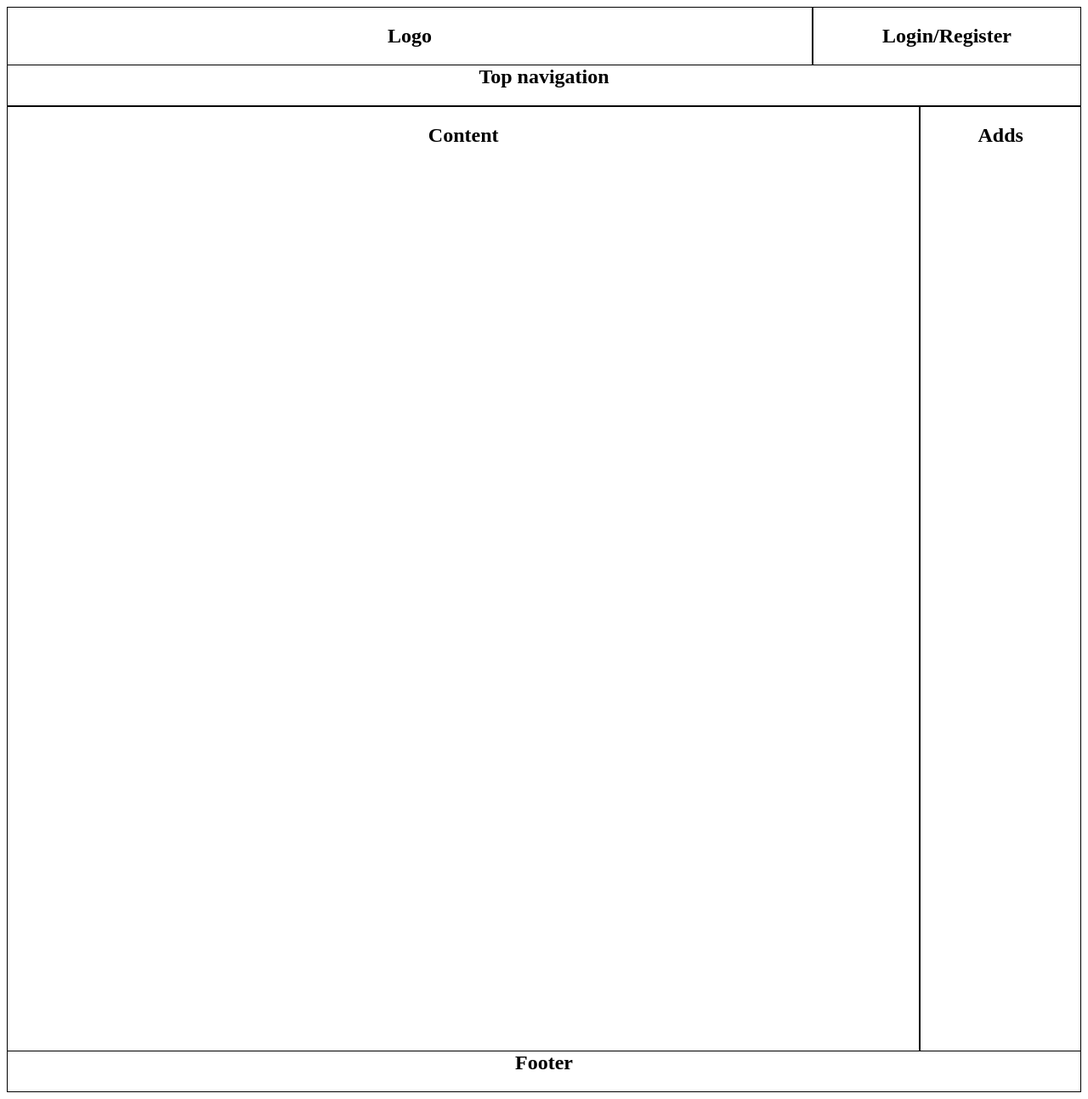
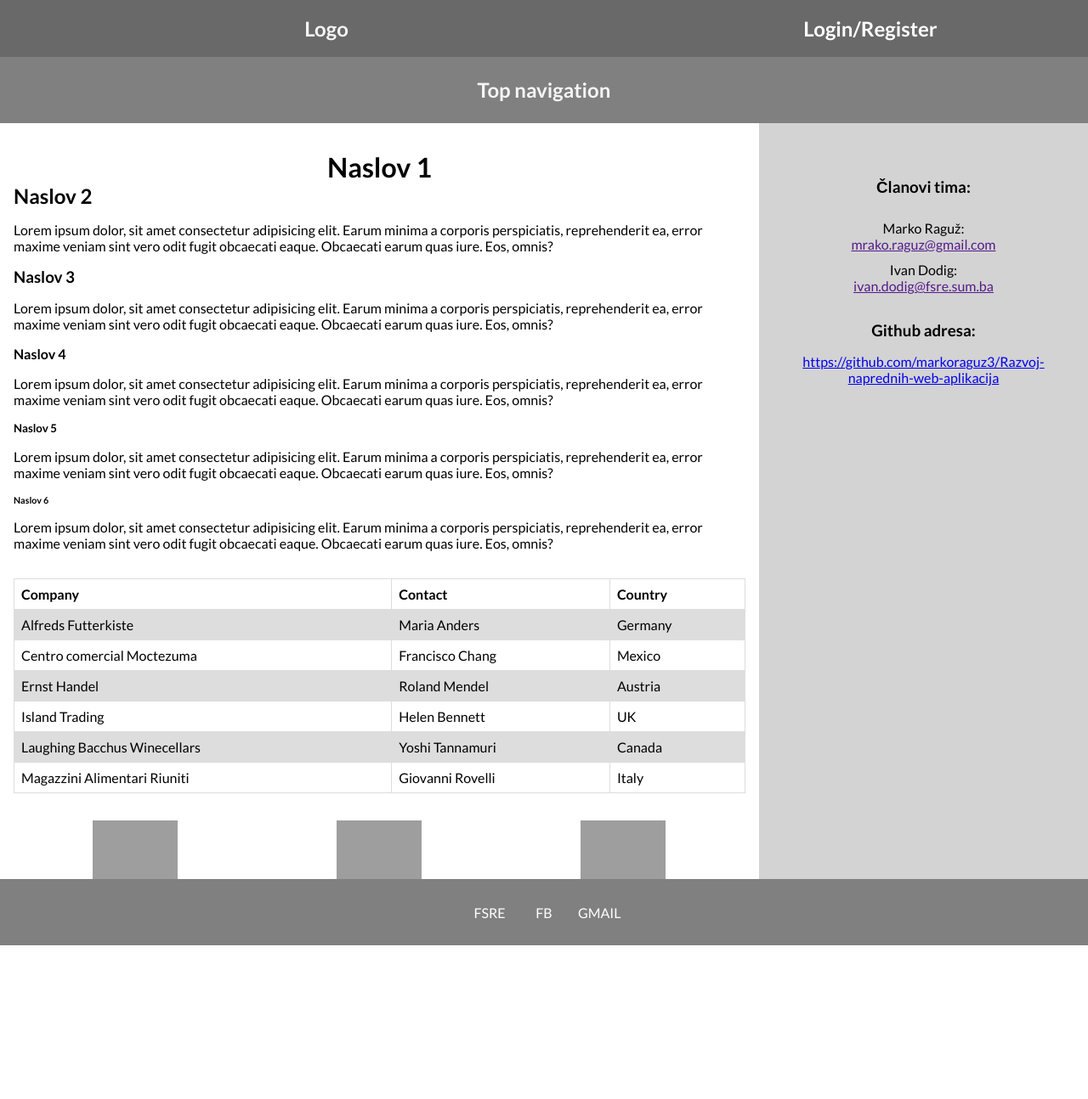
Before and after one commit to markoraguz3/Razvoj-naprednih-web-aplikacija, a PHP site: page / in a window 1280 px wide. Shown: the whole page at 85% size. After the commit the page ends 1113 px from the top, so only its background shows below. Run offline with PHP 8.4, Linux system fonts and the light colour scheme; grey boxes are pictures that could not be loaded.

Commit message:
updated styles

```diff
--- a/index.html
+++ b/index.html
@@ -1,29 +1,132 @@
 <!DOCTYPE html>
-<html>
+<html lang="en">
    <head>
-        <meta charset="UTF-8">
-        <link rel="stylesheet" href="style.css">
-        <meta name="viewport" content="width=device-width, initial-scale=1.0">
+      <meta charset="UTF-8" />
+      <meta http-equiv="X-UA-Compatible" content="IE=edge" />
+      <meta name="viewport" content="width=device-width, initial-scale=1.0" />
+      <link rel="stylesheet" href="style.css" />
+      <title>RNWA</title>
    </head>
-
    <body>
-        <div class ="logo">
-            <h2 style="text-align: center;">Logo</h2>
+      <div class="row">
+         <div class="logo">
+            <h2 style="text-align: center">Logo</h2>
          </div>
          <div class="login">
-            <h2 style="text-align: center;">Login/Register</h2>
+            <h2 style="text-align: center">Login/Register</h2>
+         </div>
       </div>
       <div class="top-nav">
-            <h2 style="text-align: center;">Top navigation</h2>
+         <h2 style="text-align: center">Top navigation</h2>
       </div>
+      <div class="row">
          <div class="content">
-            <h2 style="text-align: center;">Content</h2>
+            <div class="text">
+               <h1 style="text-align: center">Naslov 1</h1>
+               <!--     <p>
+                  Lorem ipsum dolor, sit amet consectetur adipisicing elit.
+                  Earum minima a corporis perspiciatis, reprehenderit ea, error
+                  maxime veniam sint vero odit fugit obcaecati eaque. Obcaecati
+                  earum quas iure. Eos, omnis?
+               </p> -->
+               <h2>Naslov 2</h2>
+               <p>
+                  Lorem ipsum dolor, sit amet consectetur adipisicing elit.
+                  Earum minima a corporis perspiciatis, reprehenderit ea, error
+                  maxime veniam sint vero odit fugit obcaecati eaque. Obcaecati
+                  earum quas iure. Eos, omnis?
+               </p>
+               <h3>Naslov 3</h3>
+               <p>
+                  Lorem ipsum dolor, sit amet consectetur adipisicing elit.
+                  Earum minima a corporis perspiciatis, reprehenderit ea, error
+                  maxime veniam sint vero odit fugit obcaecati eaque. Obcaecati
+                  earum quas iure. Eos, omnis?
+               </p>
+               <h4>Naslov 4</h4>
+               <p>
+                  Lorem ipsum dolor, sit amet consectetur adipisicing elit.
+                  Earum minima a corporis perspiciatis, reprehenderit ea, error
+                  maxime veniam sint vero odit fugit obcaecati eaque. Obcaecati
+                  earum quas iure. Eos, omnis?
+               </p>
+               <h5>Naslov 5</h5>
+               <p>
+                  Lorem ipsum dolor, sit amet consectetur adipisicing elit.
+                  Earum minima a corporis perspiciatis, reprehenderit ea, error
+                  maxime veniam sint vero odit fugit obcaecati eaque. Obcaecati
+                  earum quas iure. Eos, omnis?
+               </p>
+               <h6>Naslov 6</h6>
+               <p>
+                  Lorem ipsum dolor, sit amet consectetur adipisicing elit.
+                  Earum minima a corporis perspiciatis, reprehenderit ea, error
+                  maxime veniam sint vero odit fugit obcaecati eaque. Obcaecati
+                  earum quas iure. Eos, omnis?
+               </p>
+            </div>
+            <table>
+               <tr>
+                  <th>Company</th>
+                  <th>Contact</th>
+                  <th>Country</th>
+               </tr>
+               <tr>
+                  <td>Alfreds Futterkiste</td>
+                  <td>Maria Anders</td>
+                  <td>Germany</td>
+               </tr>
+               <tr>
+                  <td>Centro comercial Moctezuma</td>
+                  <td>Francisco Chang</td>
+                  <td>Mexico</td>
+               </tr>
+               <tr>
+                  <td>Ernst Handel</td>
+                  <td>Roland Mendel</td>
+                  <td>Austria</td>
+               </tr>
+               <tr>
+                  <td>Island Trading</td>
+                  <td>Helen Bennett</td>
+                  <td>UK</td>
+               </tr>
+               <tr>
+                  <td>Laughing Bacchus Winecellars</td>
+                  <td>Yoshi Tannamuri</td>
+                  <td>Canada</td>
+               </tr>
+               <tr>
+                  <td>Magazzini Alimentari Riuniti</td>
+                  <td>Giovanni Rovelli</td>
+                  <td>Italy</td>
+               </tr>
+            </table>
+            <div class="images">
+               <img src="images/html-logo.jpg" alt="asd" />
+               <img src="images/css-logo.png" alt="" />
+               <img src="images/js-logo.png" alt="" />
+            </div>
          </div>
          <div class="add">
-            <h2 style="text-align: center;">Adds</h2>
+            <h3 style="text-align: center">Članovi tima:</h3>
+            <span>Marko Raguž: </span>
+            <a href="">mrako.raguz@gmail.com</a>
+            <span>Ivan Dodig: </span>
+            <a href="">ivan.dodig@fsre.sum.ba</a>
+
+            <h3>Github adresa:</h3>
+            <a
+               href="https://github.com/markoraguz3/Razvoj-naprednih-web-aplikacija"
+            >
+               https://github.com/markoraguz3/Razvoj-naprednih-web-aplikacija
+            </a>
+         </div>
       </div>
       <div class="footer">
-            <h2 style="text-align: center;">Footer</h2>
+         <a href="">FSRE</a>
+         <a href="">FB</a>
+         <a href="">GMAIL</a>
       </div>
    </body>
 </html>
--- a/style.css
+++ b/style.css
@@ -1,62 +1,128 @@
-*{
-    box-sizing: border-box;
+@import url("https://fonts.googleapis.com/css2?family=Lato:ital,wght@0,100;0,300;0,400;0,700;0,900;1,100;1,300;1,400;1,700;1,900&display=swap");
+
+* {
+   box-sizing: border-box;
+   margin: 0;
+   padding: 0;
+   font-family: "Lato", sans-serif;
+}
+body {
+   height: 100vh;
+   background: lightgray;
 }
 
-.body{
-    margin: 0;
+.row {
+   display: flex;
+   text-align: center;
+   width: 100%;
+}
+.logo {
+   background: dimgray;
+   color: whitesmoke;
+   display: flex;
+   justify-content: center;
+   align-items: center;
+   height: 6vh;
+   width: 60%;
+}
+.login {
+   height: 6vh;
+   background: dimgray;
+   color: white;
+   display: flex;
+   justify-content: center;
+   align-items: center;
+   width: 40%;
+}
+.top-nav {
+   display: flex;
+   justify-content: center;
+   align-items: center;
+   height: 7vh;
+   background: gray;
+   color: whitesmoke;
 }
 
-.logo{
-    width: 75%;
-    float: left;
-    border: 1px solid black;
+.content {
+   min-height: 80vh;
+   max-height: 80vh;
+   overflow-y: auto;
+   width: 90%;
+   background: white;
+   padding: 0 1rem;
+}
+.content .text {
+   text-align: left;
+   margin: 2rem 0;
+}
+.content .text p {
+   margin: 1rem 0;
+}
+.content table {
+   font-family: arial, sans-serif;
+   border-collapse: collapse;
+   width: 100%;
+   margin: 2rem 0;
 }
 
-.login{
-    width: 25%;
-    float: right;
-    border: 1px solid black;
+.content td,
+.content th {
+   border: 1px solid #dddddd;
+   text-align: left;
+   padding: 8px;
 }
 
-.top-nav{
-    width: 100%;
-    position: relative;
-    border: 1px solid black;
+.content tr:nth-child(even) {
+   background-color: #dddddd;
+}
+.content .images {
+   display: flex;
+   justify-content: space-around;
+   margin: 2rem 0;
+}
+.content .images img {
+   height: 100px;
+   width: 100px;
 }
 
-.content{
-    width: 85%;
-    height: 100vh;
-    float: left;
-    border: 1px solid black;
+.add {
+   display: flex;
+   flex-direction: column;
+   padding: 2rem 1rem;
 }
-.add{
-    width: 15%;
-    height: 100vh;
-    float: right;
-    border: 1px solid black;
+.add h3 {
+   margin: 2rem 0 1rem;
+}
+.add span {
+   margin-top: 0.7rem;
+}
+.footer {
+   height: 7vh;
+   display: flex;
+   justify-content: center;
+   align-items: center;
+   background: gray;
+   color: whitesmoke;
+}
+.footer a {
+   width: 3rem;
+   text-align: center;
+   margin: 0 0.5rem;
+   text-decoration: none;
+   color: white;
 }
 
-.footer{
-    width: 100%;
-    left: 0;
-    bottom: 0;
-    border: 1px solid black;
+/* Table styling */
+
+@media screen and (max-width: 800px) {
+   * {
+      width: 100% !important;
+   }
+   .row {
+      flex-direction: column;
+   }
+   .content {
+      min-height: 0;
+      max-height: fit-content;
+   }
 }
-
-@media screen and (max-width:800px) {
-    .logo,
-    .login,
-    .content,
-    .top-nav,
-    .add,
-    .footer {
-      width:100%;
-    }
-  }
-
-@media screen and (max-width:800px) {
-    .add{
-        height: 100px;
-    }
-}
```
Lines whose indentation alone changed are shown as unchanged.
